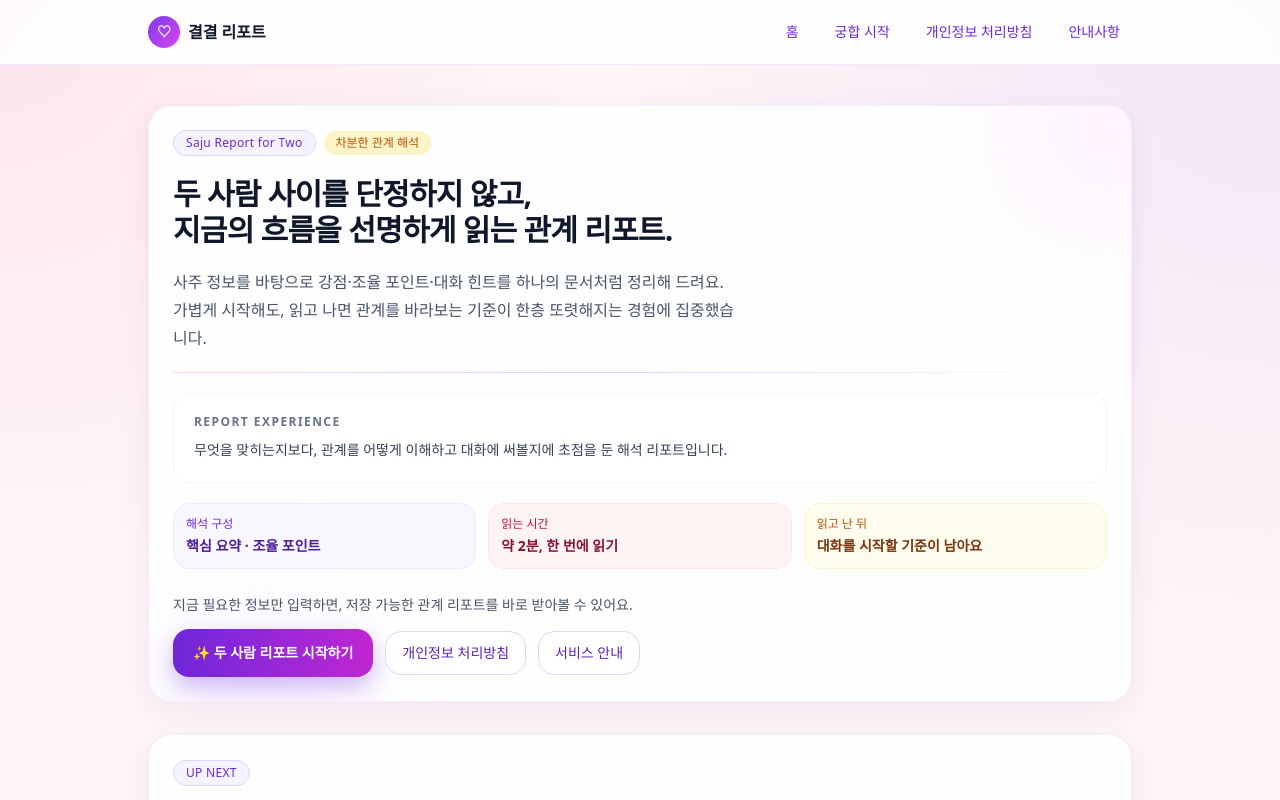
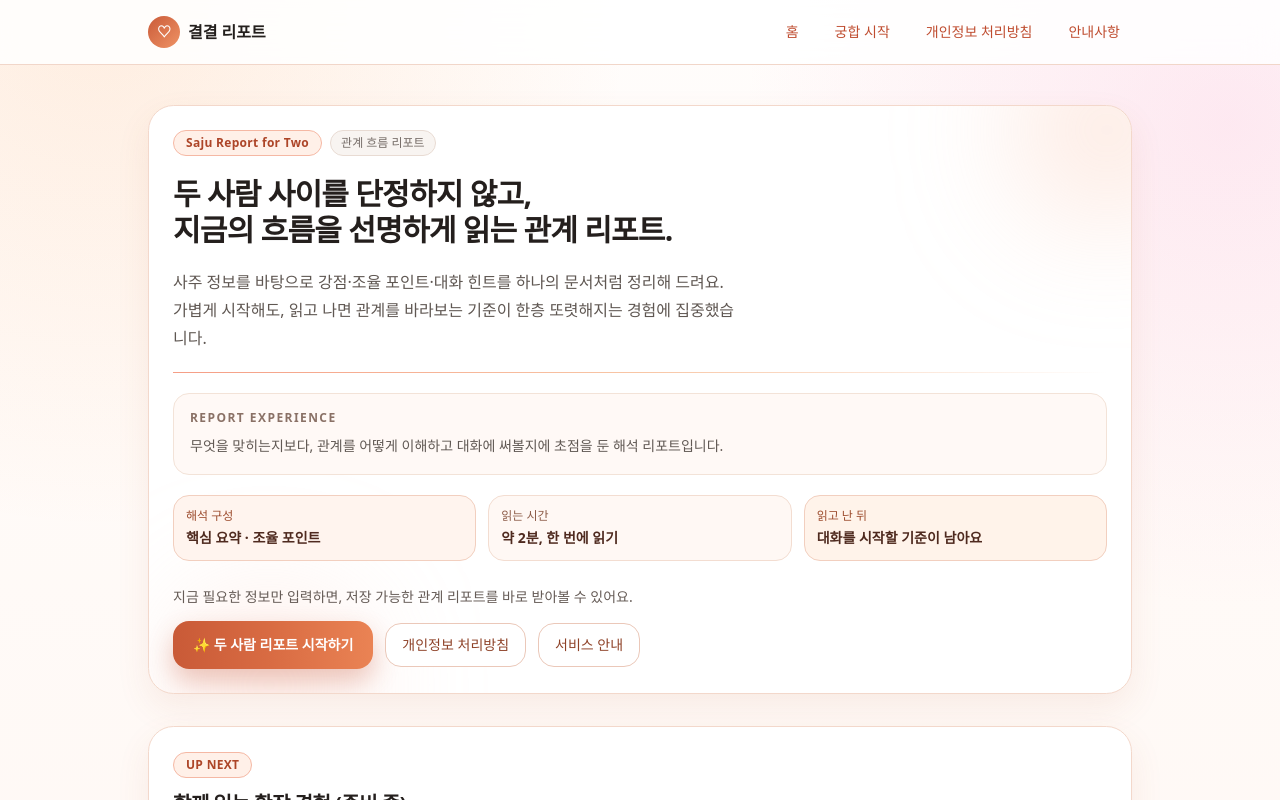
Before and after one commit to PLANB-John/product-saju-web-GPT, a Next.js app: page / in a window 1280 px wide. Shown: the top 800 px of the page. Built offline with nearby package versions, Linux system fonts and the light colour scheme.

Commit message:
Refine visual language across home match and result flows

```diff
--- a/app/globals.css
+++ b/app/globals.css
@@ -7,18 +7,19 @@
 }
 
 body {
-  @apply bg-rose-50/60 text-slate-900 antialiased;
-  background-image: radial-gradient(circle at top right, rgba(159, 122, 234, 0.14), transparent 40%),
-    radial-gradient(circle at top left, rgba(236, 72, 153, 0.1), transparent 35%);
+  @apply bg-[#fff8f4] text-slate-900 antialiased;
+  background-image: radial-gradient(circle at 8% 0%, rgba(251, 146, 60, 0.14), transparent 34%),
+    radial-gradient(circle at 96% 12%, rgba(244, 114, 182, 0.14), transparent 32%),
+    linear-gradient(180deg, rgba(255, 255, 255, 0.65), rgba(255, 248, 244, 0.92));
 }
 
 a {
-  @apply text-violet-700 underline-offset-2 transition-colors hover:text-violet-800 hover:underline;
+  @apply text-[#bf4c2f] underline-offset-2 transition-colors hover:text-[#9f3b22] hover:underline;
 }
 
 input,
 button {
-  @apply focus:outline-none focus:ring-2 focus:ring-violet-300 focus:ring-offset-2 focus:ring-offset-white;
+  @apply focus:outline-none focus:ring-2 focus:ring-[#f59e86] focus:ring-offset-2 focus:ring-offset-white;
 }
 
 @layer components {
@@ -31,43 +32,55 @@ button {
   }
 
   .surface-card {
-    @apply rounded-3xl border border-violet-100/80 bg-white/90 p-4 shadow-[0_8px_30px_rgba(76,29,149,0.08)] backdrop-blur-sm sm:p-6;
+    @apply rounded-[1.6rem] border border-[#f3d8cb] bg-white p-4 shadow-[0_14px_34px_rgba(174,89,56,0.09)] backdrop-blur-sm sm:p-6;
+  }
+
+  .surface-muted {
+    @apply rounded-2xl border border-[#f3e3d8] bg-[#fff9f6] p-4;
   }
 
   .accent-line {
-    @apply h-px w-full bg-gradient-to-r from-fuchsia-200 via-violet-200 to-transparent;
+    @apply h-px w-full bg-gradient-to-r from-[#f59e86] via-[#f8c6a5] to-transparent;
   }
 
   .title-xl {
-    @apply text-[1.65rem] leading-tight font-semibold tracking-tight text-slate-900 sm:text-3xl;
+    @apply text-[1.65rem] leading-tight font-semibold tracking-tight text-[#241f1d] sm:text-3xl;
   }
 
   .title-lg {
-    @apply text-lg font-semibold tracking-tight text-slate-900 sm:text-xl;
+    @apply text-lg font-semibold tracking-tight text-[#241f1d] sm:text-xl;
   }
 
   .body-md {
-    @apply text-sm leading-6 text-slate-600 sm:text-base sm:leading-7;
+    @apply text-sm leading-6 text-[#5f5752] sm:text-base sm:leading-7;
   }
 
   .badge-soft {
-    @apply inline-flex items-center rounded-full border border-violet-200 bg-violet-50 px-3 py-1 text-xs font-medium tracking-wide text-violet-700;
+    @apply inline-flex items-center rounded-full border border-[#f5b8a4] bg-[#fff0e8] px-3 py-1 text-xs font-semibold tracking-wide text-[#ad4528];
+  }
+
+  .badge-muted {
+    @apply inline-flex items-center rounded-full border border-[#e8dbd3] bg-[#f8f4f1] px-2.5 py-1 text-xs font-medium text-[#746b66];
   }
 
   .btn-primary {
-    @apply inline-flex min-h-[3rem] items-center justify-center gap-2 rounded-2xl bg-gradient-to-r from-violet-700 to-fuchsia-600 px-5 py-3 text-sm font-semibold text-white no-underline shadow-[0_10px_24px_rgba(109,40,217,0.32)] transition-all hover:-translate-y-0.5 hover:brightness-105 active:translate-y-0 active:brightness-95 disabled:pointer-events-none disabled:translate-y-0 disabled:opacity-70;
+    @apply inline-flex min-h-[3rem] items-center justify-center gap-2 rounded-2xl bg-gradient-to-r from-[#c95a37] via-[#d96c43] to-[#ea8354] px-5 py-3 text-sm font-semibold text-white no-underline shadow-[0_12px_26px_rgba(191,76,47,0.3)] transition-all hover:-translate-y-0.5 hover:brightness-105 active:translate-y-0 active:brightness-95 disabled:pointer-events-none disabled:translate-y-0 disabled:opacity-70;
   }
 
   .btn-secondary {
-    @apply inline-flex min-h-[2.75rem] items-center justify-center rounded-2xl border border-violet-200 bg-white px-4 py-2.5 text-sm font-medium text-violet-800 no-underline transition-colors hover:bg-violet-50 active:bg-violet-100 disabled:pointer-events-none disabled:opacity-60;
+    @apply inline-flex min-h-[2.75rem] items-center justify-center rounded-2xl border border-[#ebc8b9] bg-white px-4 py-2.5 text-sm font-medium text-[#8e4228] no-underline transition-colors hover:bg-[#fff4ef] active:bg-[#ffece2] disabled:pointer-events-none disabled:opacity-60;
   }
 
   .input-field {
-    @apply w-full min-h-[2.875rem] rounded-2xl border border-violet-200 bg-white px-3.5 py-3 text-sm text-slate-900 placeholder:text-slate-400 transition-colors focus:border-violet-400;
+    @apply w-full min-h-[2.875rem] rounded-2xl border border-[#ebc8b9] bg-white px-3.5 py-3 text-sm text-slate-900 placeholder:text-[#b2a7a1] transition-colors focus:border-[#de815e];
   }
 
   .section-head {
-    @apply flex items-center gap-2 text-sm font-semibold text-violet-700;
+    @apply inline-flex items-center gap-2 rounded-full bg-[#fff1e8] px-3 py-1 text-xs font-semibold tracking-wide text-[#b54a2a] sm:text-sm;
+  }
+
+  .section-title-wrap {
+    @apply space-y-2;
   }
 
   .fade-up {
--- a/app/page.tsx
+++ b/app/page.tsx
@@ -5,13 +5,13 @@ export default function HomePage() {
   return (
     <div className="section-gap">
       <section className="surface-card relative overflow-hidden fade-up">
-        <div className="absolute -right-14 -top-14 h-32 w-32 rounded-full bg-fuchsia-200/35 blur-3xl sm:h-40 sm:w-40" />
-        <div className="absolute -bottom-20 left-8 h-32 w-32 rounded-full bg-violet-200/35 blur-3xl sm:h-40 sm:w-40" />
+        <div className="absolute -right-16 -top-16 h-36 w-36 rounded-full bg-[#f8bba0]/35 blur-3xl sm:h-44 sm:w-44" />
+        <div className="absolute -bottom-20 left-8 h-36 w-36 rounded-full bg-[#fbc8b8]/35 blur-3xl sm:h-44 sm:w-44" />
 
         <div className="relative space-y-4 sm:space-y-5">
           <div className="flex flex-wrap items-center gap-2">
             <p className="badge-soft">Saju Report for Two</p>
-            <span className="rounded-full bg-amber-100 px-3 py-1 text-xs font-medium text-amber-700">차분한 관계 해석</span>
+            <span className="badge-muted">관계 흐름 리포트</span>
           </div>
 
           <h1 className="title-xl max-w-3xl">
@@ -24,30 +24,30 @@ export default function HomePage() {
           </p>
           <div className="accent-line" />
 
-          <div className="rounded-2xl border border-slate-100 bg-white/70 p-4 sm:p-5">
-            <p className="text-xs font-semibold uppercase tracking-[0.12em] text-slate-500">Report Experience</p>
-            <p className="mt-2 text-sm leading-6 text-slate-700">
+          <div className="surface-muted">
+            <p className="text-xs font-semibold uppercase tracking-[0.12em] text-[#8a7166]">Report Experience</p>
+            <p className="mt-2 text-sm leading-6 text-[#615954]">
               무엇을 맞히는지보다, 관계를 어떻게 이해하고 대화에 써볼지에 초점을 둔 해석 리포트입니다.
             </p>
           </div>
 
           <div className="grid gap-2.5 sm:grid-cols-3 sm:gap-3">
-            <div className="rounded-2xl border border-violet-100 bg-violet-50/70 p-3">
-              <p className="text-xs text-violet-700">해석 구성</p>
-              <p className="mt-1 text-sm font-semibold text-violet-900">핵심 요약 · 조율 포인트</p>
+            <div className="rounded-2xl border border-[#f2cfbf] bg-[#fff4ee] p-3">
+              <p className="text-xs text-[#9c4b2d]">해석 구성</p>
+              <p className="mt-1 text-sm font-semibold text-[#4f2a1f]">핵심 요약 · 조율 포인트</p>
             </div>
-            <div className="rounded-2xl border border-rose-100 bg-rose-50/80 p-3">
-              <p className="text-xs text-rose-700">읽는 시간</p>
-              <p className="mt-1 text-sm font-semibold text-rose-900">약 2분, 한 번에 읽기</p>
+            <div className="rounded-2xl border border-[#f3ddd1] bg-[#fff8f4] p-3">
+              <p className="text-xs text-[#8c5b47]">읽는 시간</p>
+              <p className="mt-1 text-sm font-semibold text-[#4f2a1f]">약 2분, 한 번에 읽기</p>
             </div>
-            <div className="rounded-2xl border border-amber-100 bg-amber-50/90 p-3">
-              <p className="text-xs text-amber-700">읽고 난 뒤</p>
-              <p className="mt-1 text-sm font-semibold text-amber-900">대화를 시작할 기준이 남아요</p>
+            <div className="rounded-2xl border border-[#f2cfbf] bg-[#fff3ea] p-3">
+              <p className="text-xs text-[#9c4b2d]">읽고 난 뒤</p>
+              <p className="mt-1 text-sm font-semibold text-[#4f2a1f]">대화를 시작할 기준이 남아요</p>
             </div>
           </div>
 
           <div className="space-y-2.5 pt-1 sm:space-y-3">
-            <p className="text-sm leading-6 text-slate-600">
+            <p className="text-sm leading-6 text-[#665c57]">
               지금 필요한 정보만 입력하면, 저장 가능한 관계 리포트를 바로 받아볼 수 있어요.
             </p>
             <div className="flex flex-col gap-2.5 sm:flex-row sm:flex-wrap sm:items-center sm:gap-3">
--- a/components/layout-shell.tsx
+++ b/components/layout-shell.tsx
@@ -11,17 +11,17 @@ const navItems = [
 export function LayoutShell({ children }: { children: ReactNode }) {
   return (
     <div className="min-h-screen pb-10">
-      <header className="sticky top-0 z-20 border-b border-violet-100 bg-white/85 backdrop-blur-lg">
+      <header className="sticky top-0 z-20 border-b border-[#f1d6c9] bg-white/85 backdrop-blur-lg">
         <div className="app-container flex flex-wrap items-center justify-between gap-3 py-4">
-          <Link href="/" className="inline-flex items-center gap-2 text-base font-semibold text-slate-900 no-underline">
-            <span className="inline-flex h-8 w-8 items-center justify-center rounded-full bg-gradient-to-br from-violet-600 to-fuchsia-500 text-sm text-white">
+          <Link href="/" className="inline-flex items-center gap-2 text-base font-semibold text-[#241f1d] no-underline">
+            <span className="inline-flex h-8 w-8 items-center justify-center rounded-full bg-gradient-to-br from-[#ca5b39] to-[#ef9365] text-sm text-white">
               ♡
             </span>
             결결 리포트
           </Link>
-          <nav className="flex flex-wrap items-center gap-x-3 gap-y-2 text-sm">
+          <nav className="flex flex-wrap items-center gap-x-3 gap-y-2 text-sm text-[#5f5752]">
             {navItems.map((item) => (
-              <Link key={item.href} href={item.href} className="rounded-full px-3 py-1.5 no-underline hover:bg-violet-50">
+              <Link key={item.href} href={item.href} className="rounded-full px-3 py-1.5 no-underline transition-colors hover:bg-[#fff1e8] hover:text-[#9b4025]">
                 {item.label}
               </Link>
             ))}
--- a/components/result/result-list.tsx
+++ b/components/result/result-list.tsx
@@ -6,9 +6,9 @@ export function ResultList({ items }: ResultListProps) {
   return (
     <ul className="space-y-2.5 sm:space-y-3">
       {items.map((item, index) => (
-        <li key={item} className="rounded-2xl border border-slate-100 bg-white px-3.5 py-3 text-sm leading-7 text-slate-700 sm:px-4 sm:text-base">
+        <li key={item} className="rounded-2xl border border-[#f0ddd2] bg-[#fffdfa] px-3.5 py-3 text-sm leading-7 text-[#4f4742] sm:px-4 sm:text-base">
           <div className="flex items-start gap-3">
-            <span className="mt-1.5 inline-flex h-5 w-5 shrink-0 items-center justify-center rounded-full bg-violet-100 text-xs font-semibold text-violet-700">
+            <span className="mt-1.5 inline-flex h-5 w-5 shrink-0 items-center justify-center rounded-full bg-[#ffe7d8] text-[11px] font-semibold text-[#af4a2b]">
               {index + 1}
             </span>
             <span className="min-w-0 break-words">{item}</span>
```
Also changed, not shown: app/match/page.tsx (+20 -22 lines), components/result/result-page-client.tsx (+26 -28 lines), components/result/result-section.tsx (+3 -7 lines), 1 other file (tests, documents, lock files or other folders).
